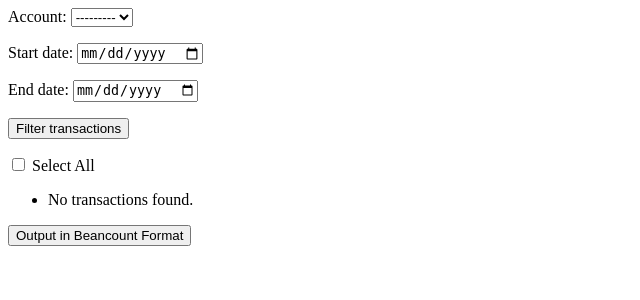
After one commit to reitblatt/plaid2beancount, a Django app: page /transactions/transaction_filter/ in a window 1280 px wide. The commit adds this page. Shown: the top 300 px of the page, without its empty margins (0-640 px from the left). Run offline with Django 5.2, Linux system fonts and the light colour scheme.

Commit message:
Output is working, but not yet tested on financial transactions.

```diff
--- /dev/null
+++ b/transactions/forms.py
@@ -0,0 +1,8 @@
+# forms.py
+from django import forms
+from .models import Account
+
+class TransactionFilterForm(forms.Form):
+    account = forms.ModelChoiceField(queryset=Account.objects.all())
+    start_date = forms.DateField(required=False, widget=forms.DateInput(attrs={'type': 'date'}))
+    end_date = forms.DateField(required=False, widget=forms.DateInput(attrs={'type': 'date'}))
--- a/transactions/templates/starting_page.html
+++ b/transactions/templates/starting_page.html
@@ -13,5 +13,6 @@
       {% csrf_token %}
       <input type="submit" value="Pull new transactions" />
     </form>
+    <a href="{% url 'transaction_filter' %}">View transactions</a>
   </body>
 </html>
--- /dev/null
+++ b/transactions/templates/transaction_filter.html
@@ -0,0 +1,30 @@
+<form method="post">
+    {% csrf_token %}
+    {{ form.as_p }}
+    <input type="submit" value="Filter transactions">
+</form>
+
+<form method="post" action="{% url 'output_beancount' %}">
+    {% csrf_token %}
+    <input type="checkbox" id="select_all" name="select_all" onclick="toggleCheckboxes(this)"> Select All<br>
+    <ul>
+    {% for transaction in transactions %}
+        <li>
+            <input type="checkbox" class="transaction-checkbox" name="transactions" value="{{ transaction.id }}">
+            {{ transaction.date }}: {{ transaction.name }} {{ transaction.amount }}
+        </li>
+    {% empty %}
+        <li>No transactions found.</li>
+    {% endfor %}
+    </ul>
+    <input type="submit" value="Output in Beancount Format">
+</form>
+
+<script>
+function toggleCheckboxes(source) {
+    checkboxes = document.getElementsByClassName('transaction-checkbox');
+    for(var i=0, n=checkboxes.length;i<n;i++) {
+        checkboxes[i].checked = source.checked;
+    }
+}
+</script>
--- a/transactions/urls.py
+++ b/transactions/urls.py
@@ -5,4 +5,6 @@ urlpatterns = [
     path("", views.starting_page, name="starting-page"),
     path("load_configuration/", views.load_configuration, name="load_configuration"),
     path("update_transactions/", views.update_transactions, name="update_transactions"),
+    path('transaction_filter/', views.transaction_filter, name='transaction_filter'),
+    path('output_beancount/', views.output_beancount, name='output_beancount'),
 ]
--- a/transactions/views.py
+++ b/transactions/views.py
@@ -14,7 +14,8 @@ import datetime
 from datetime import date, timedelta
 
 from .models import PlaidItem, Account, FinanceCategory, PlaidTransaction, PlaidInvestmentTransaction, PlaidSecurity, PlaidInvestmentTransactionType
-
+from .forms import TransactionFilterForm
+from .beancount_renderer import BeancountRenderer
 
 def starting_page(request):
     return render(request, 'starting_page.html')
@@ -274,21 +275,25 @@ def _update_investments(client: plaid_api.PlaidApi, start_date=None, end_date=No
             if created:
                 transaction_type.save()
 
-            new_transaction = PlaidInvestmentTransaction(
-                date=transaction["date"],
-                name=transaction["name"],
-                quantity=transaction["quantity"],
-                amount=transaction["amount"],
-                price=transaction["price"],
+            new_transaction, created = PlaidInvestmentTransaction.objects.get_or_create(
                 investment_transaction_id=transaction["investment_transaction_id"],
-                account=account,
-                security=security,
-                fees=transaction["fees"],
-                cancel_transaction_id=transaction["cancel_transaction_id"],
-                type=transaction_type,
+                defaults={
+                    "date": transaction["date"],
+                    "name": transaction["name"],
+                    "quantity": transaction["quantity"],
+                    "amount": transaction["amount"],
+                    "price": transaction["price"],
+                    "account": account,
+                    "security": security,
+                    "fees": transaction["fees"],
+                    "cancel_transaction_id": transaction["cancel_transaction_id"],
+                    "type": transaction_type,
+                },
             )
+
+            if created:
+                new_transaction.save()
             new_transactions.append(new_transaction)
-            new_transaction.save()
 
     return new_transactions
 
@@ -316,4 +321,29 @@ def update_transactions(request):
         new_investment_transactions = _update_investments(client)
         return render(request, 'transactions.html', {'transactions': new_transactions, 'investment_transactions': new_investment_transactions})
 
-# Create your views here.
+def transaction_filter(request):
+    form = TransactionFilterForm(request.POST or None)
+    transactions = PlaidTransaction.objects.none()  # Empty QuerySet
+
+    if form.is_valid():
+        account = form.cleaned_data['account']
+        start_date = form.cleaned_data['start_date']
+        end_date = form.cleaned_data['end_date']
+
+        transactions = PlaidTransaction.objects.filter(account=account)
+
+        if start_date:
+            transactions = transactions.filter(date__gte=start_date)
+        if end_date:
+            transactions = transactions.filter(date__lte=end_date)
+
+    return render(request, 'transaction_filter.html', {'form': form, 'transactions': transactions})
+
+def output_beancount(request):
+    # Take in a list of transactions from the form and output them in beancount format
+    transaction_ids = request.POST.getlist('transactions')
+    transactions = PlaidTransaction.objects.filter(id__in=transaction_ids)
+    renderer = BeancountRenderer(transactions)
+    output = [ renderer._printer(transaction) for transaction in renderer.transactions ]
+    print(output)
+    return render(request, 'output_beancount.html', {'transactions': output})
```
Also changed, not shown: requirements.txt (+0 -36 lines), transactions/beancount_renderer.py (added, +51 -0 lines), transactions/templates/output_beancount.html (added, +23 -0 lines), README.md.
